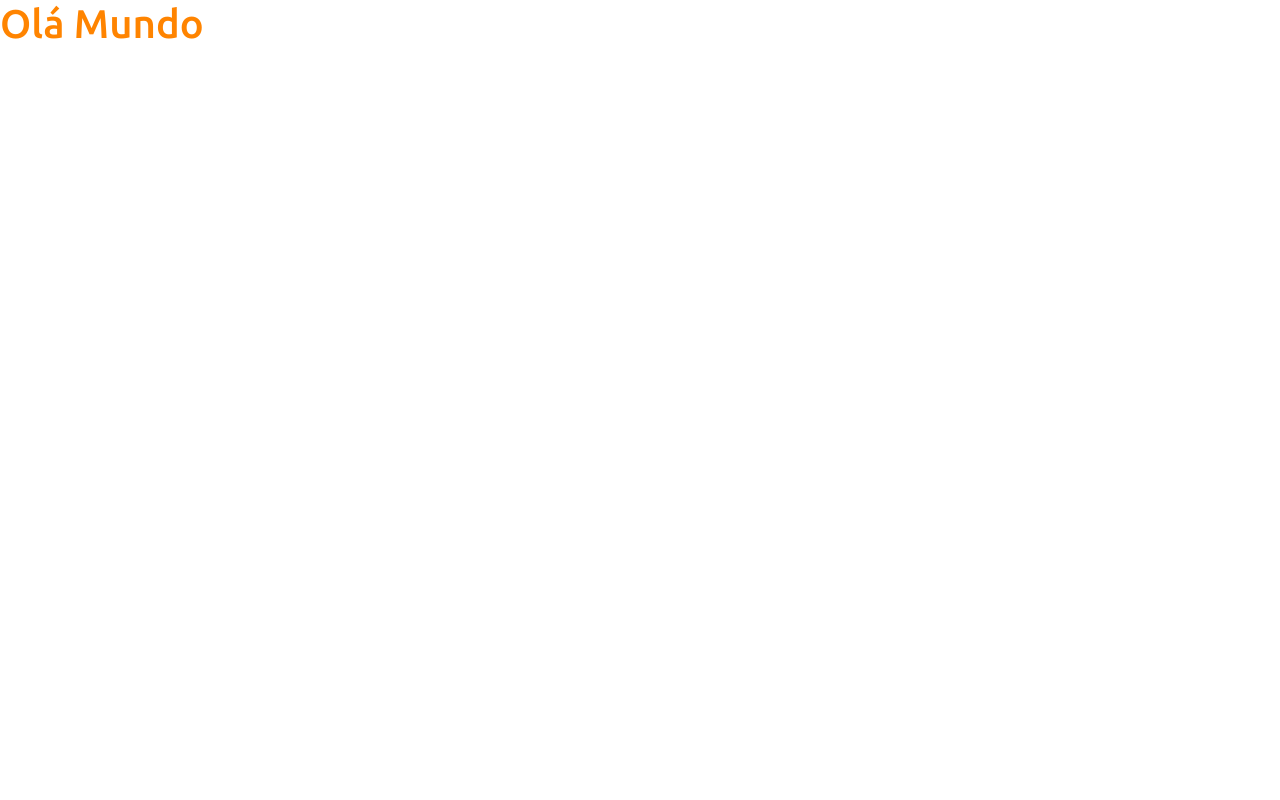
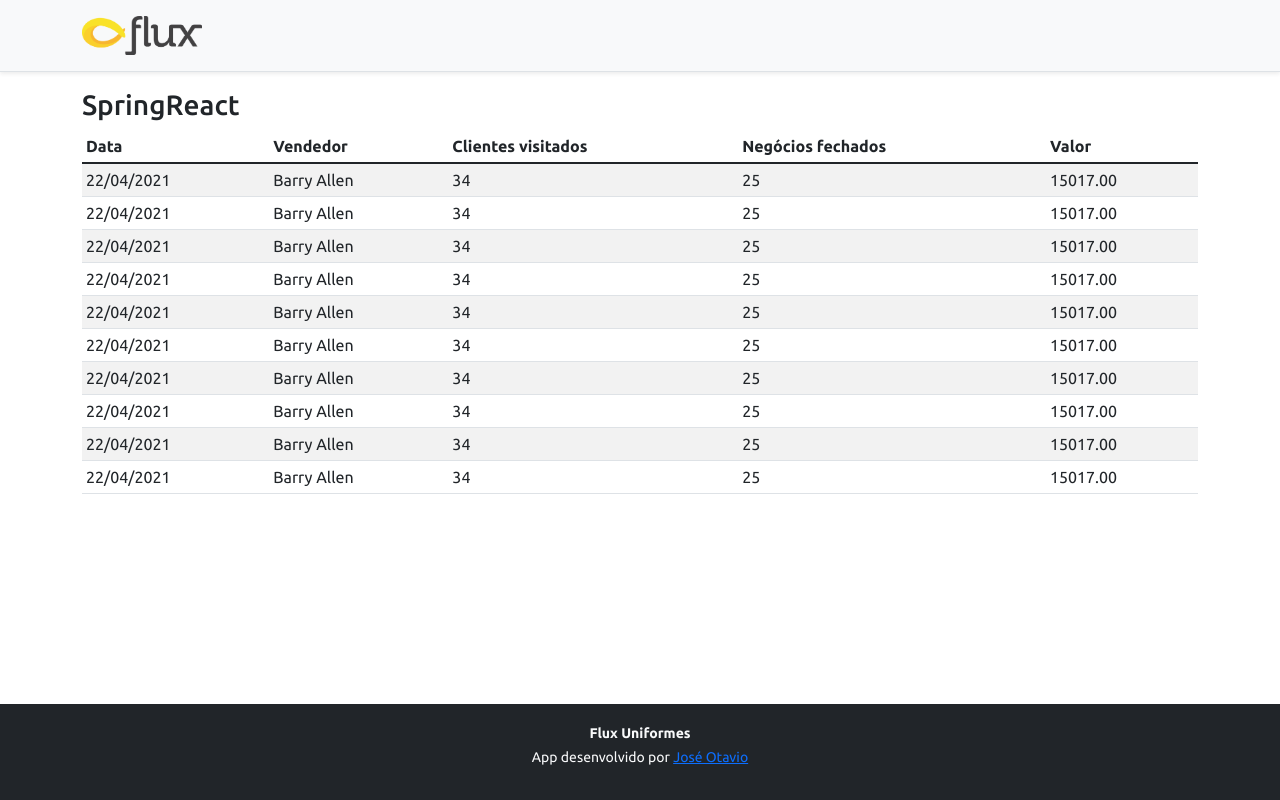
Before and after one commit to joseotaviopc/projeto-sds3, a React (Create React App) app in the folder frontend/: page / in a window 1280 px wide. Built offline with nearby package versions, Linux system fonts and the light colour scheme.

Commit message:
Basic static components

```diff
--- a/frontend/src/App.tsx
+++ b/frontend/src/App.tsx
@@ -1,10 +1,18 @@
-import React from 'react';
+import DataTable from "components/DataTable";
+import Footer from "components/Footer";
+import NavBar from "components/NavBar";
+import React from "react";
 
 function App() {
   return (
-    <div className="App">
-      <h1 className="text-primary">Olá Mundo</h1>
-    </div>
+    <>
+      <NavBar />
+      <div className="container">
+        <h3>SpringReact</h3>
+        <DataTable />
+      </div>
+      <Footer />
+    </>
   );
 }
 
--- /dev/null
+++ b/frontend/src/components/DataTable/index.tsx
@@ -0,0 +1,93 @@
+import * as React from "react";
+
+function DataTable() {
+  return (
+    <div className="table-responsive">
+      <table className="table table-striped table-sm">
+        <thead>
+          <tr>
+            <th>Data</th>
+            <th>Vendedor</th>
+            <th>Clientes visitados</th>
+            <th>Negócios fechados</th>
+            <th>Valor</th>
+          </tr>
+        </thead>
+        <tbody>
+          <tr>
+            <td>22/04/2021</td>
+            <td>Barry Allen</td>
+            <td>34</td>
+            <td>25</td>
+            <td>15017.00</td>
+          </tr>
+          <tr>
+            <td>22/04/2021</td>
+            <td>Barry Allen</td>
+            <td>34</td>
+            <td>25</td>
+            <td>15017.00</td>
+          </tr>
+          <tr>
+            <td>22/04/2021</td>
+            <td>Barry Allen</td>
+            <td>34</td>
+            <td>25</td>
+            <td>15017.00</td>
+          </tr>
+          <tr>
+            <td>22/04/2021</td>
+            <td>Barry Allen</td>
+            <td>34</td>
+            <td>25</td>
+            <td>15017.00</td>
+          </tr>
+          <tr>
+            <td>22/04/2021</td>
+            <td>Barry Allen</td>
+            <td>34</td>
+            <td>25</td>
+            <td>15017.00</td>
+          </tr>
+          <tr>
+            <td>22/04/2021</td>
+            <td>Barry Allen</td>
+            <td>34</td>
+            <td>25</td>
+            <td>15017.00</td>
+          </tr>
+          <tr>
+            <td>22/04/2021</td>
+            <td>Barry Allen</td>
+            <td>34</td>
+            <td>25</td>
+            <td>15017.00</td>
+          </tr>
+          <tr>
+            <td>22/04/2021</td>
+            <td>Barry Allen</td>
+            <td>34</td>
+            <td>25</td>
+            <td>15017.00</td>
+          </tr>
+          <tr>
+            <td>22/04/2021</td>
+            <td>Barry Allen</td>
+            <td>34</td>
+            <td>25</td>
+            <td>15017.00</td>
+          </tr>
+          <tr>
+            <td>22/04/2021</td>
+            <td>Barry Allen</td>
+            <td>34</td>
+            <td>25</td>
+            <td>15017.00</td>
+          </tr>
+        </tbody>
+      </table>
+    </div>
+  );
+}
+
+export default DataTable;
--- /dev/null
+++ b/frontend/src/components/Footer/index.tsx
@@ -0,0 +1,26 @@
+import * as React from "react";
+
+function Footer() {
+  return (
+    <footer className="footer mt-auto py-3 bg-dark">
+      <div className="container">
+        <p className="text-light">
+          <small>
+            <strong>Flux Uniformes</strong>
+            <br />
+            App desenvolvido por{" "}
+            <a
+              href="https://github.com/joseotaviopc"
+              target="_blank"
+              rel="noreferrer"
+            >
+              José Otavio
+            </a>
+          </small>
+        </p>
+      </div>
+    </footer>
+  );
+}
+
+export default Footer;
--- /dev/null
+++ b/frontend/src/components/NavBar/index.tsx
@@ -0,0 +1,16 @@
+import React from "react";
+import ImgLogoFlux from "assets/img/Logo_Flux_Teste.png";
+
+function NavBar() {
+  return (
+    <div className="d-flex flex-column flex-md-row align-items-center p-3 px-md-4 mb-3 bg-light border-bottom shadow-sm">
+      <div className="container">
+        <nav className="my-2 my-md-0 mr-md-3">
+          <img src={ImgLogoFlux} alt="Flux" width="120" />
+        </nav>
+      </div>
+    </div>
+  );
+}
+
+export default NavBar;
```
Also changed, not shown: frontend/src/assets/img/Logo_Flux_Teste.png (added).
